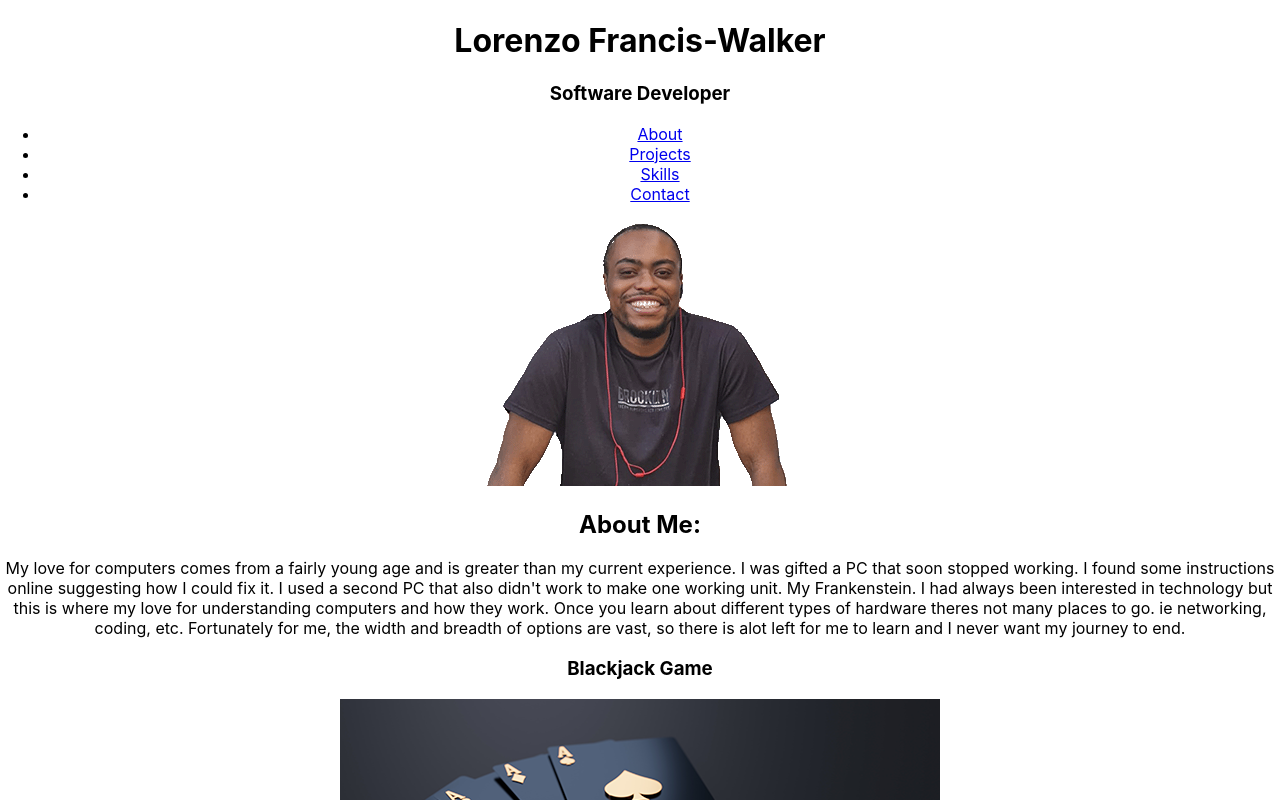
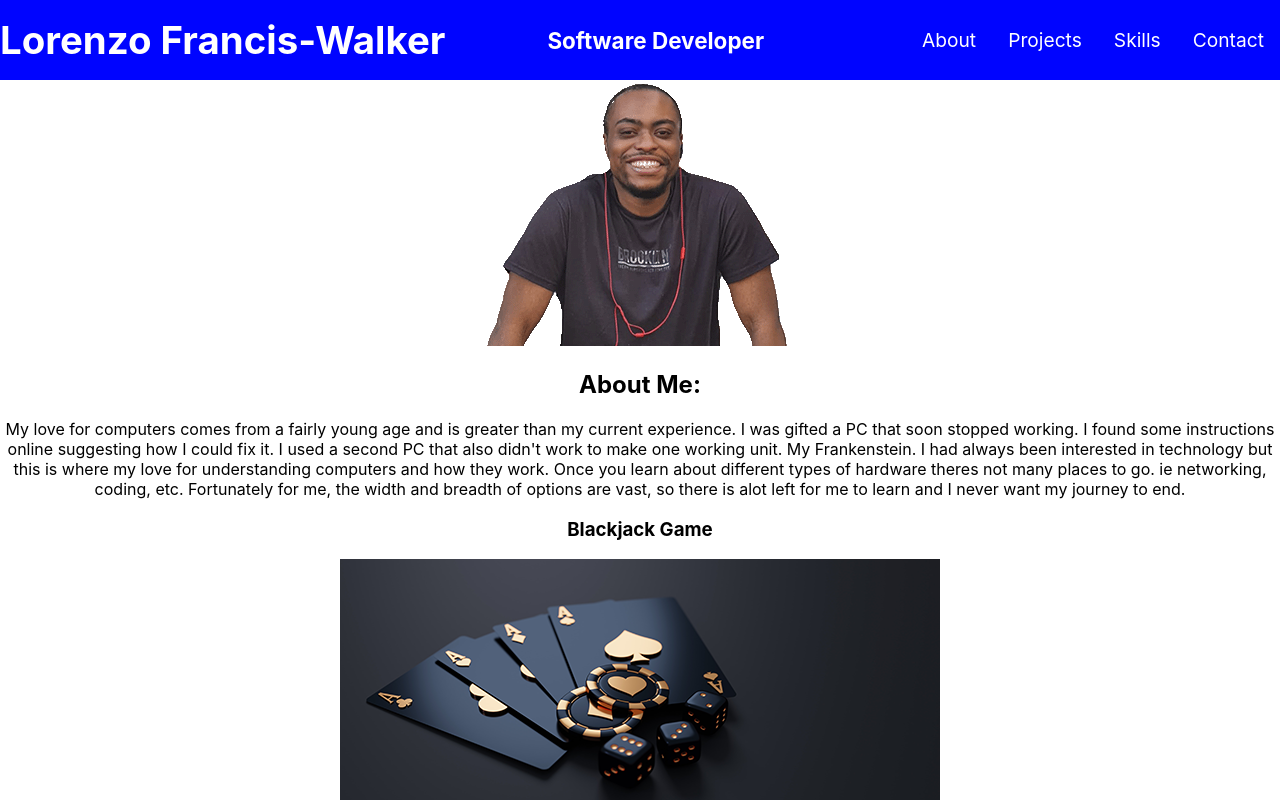
Before and after one commit to Room4Renzo/React-Portfolio, a React (Create React App) app in the folder portfolio/: page / in a window 1280 px wide. Shown: the top 800 px of the page. Built offline with nearby package versions, Linux system fonts and the light colour scheme.

Commit message:
Changed positioning and styling of Navbar items

```diff
--- a/portfolio/src/Components/Navbar/Navbar.css
+++ b/portfolio/src/Components/Navbar/Navbar.css
@@ -0,0 +1,32 @@
+.Navbar {
+	background-color: #0004ff;
+	height: 80px;
+	display: flex;
+	justify-content: space-between;
+	align-items: center;
+	font-size: 1.2rem;
+	position: sticky;
+	color: white;
+}
+
+ul {
+	display: flex;
+	list-style: none;
+	justify-content: space-evenly;
+	align-items: flex-end;
+}
+
+li {
+	margin: 0 1rem;
+	color: white;
+}
+
+a {
+	text-decoration: none;
+	color: white;
+}
+
+a:hover {
+	color: #0004ff;
+	background-color: white;
+}
```
